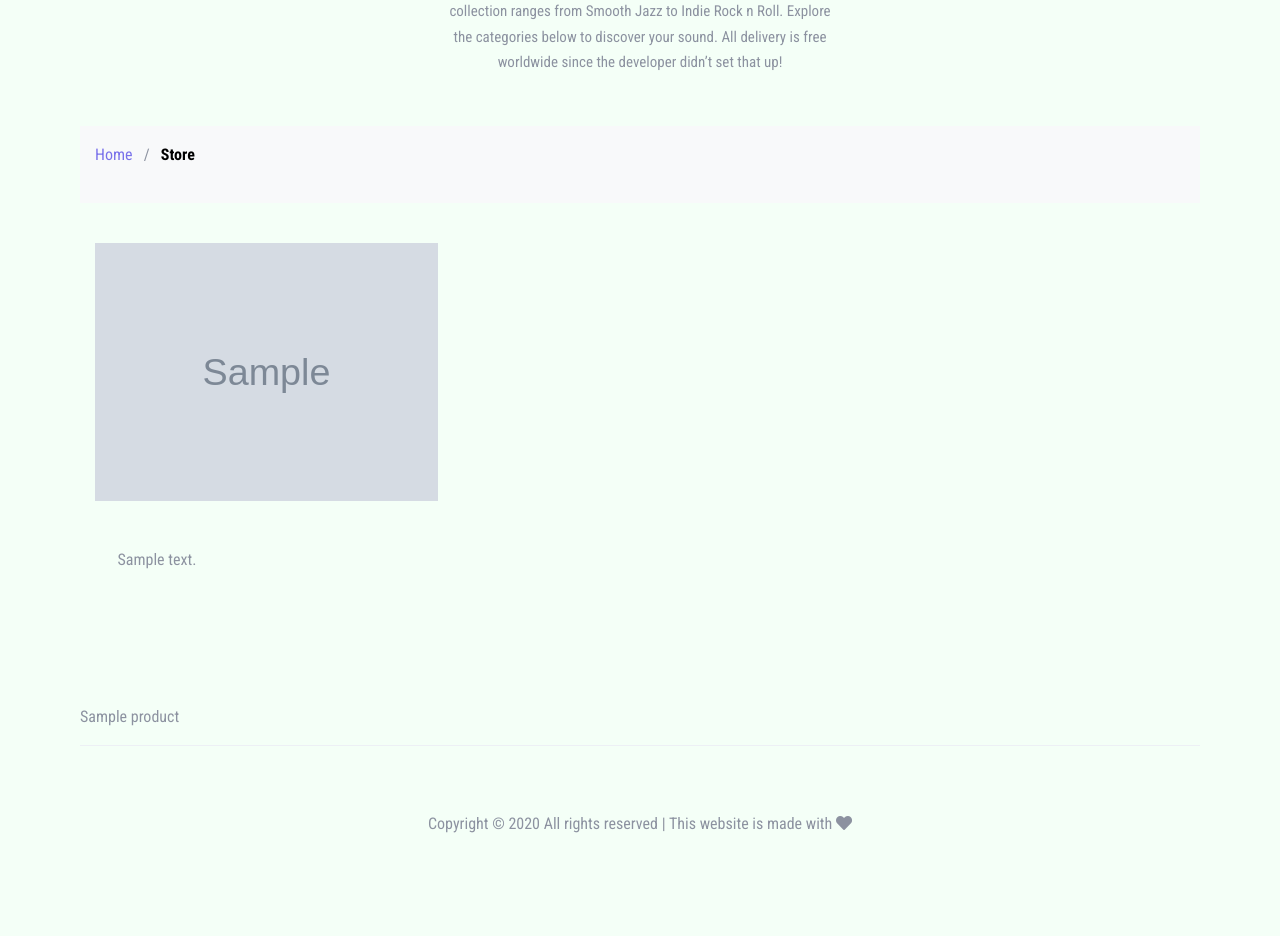
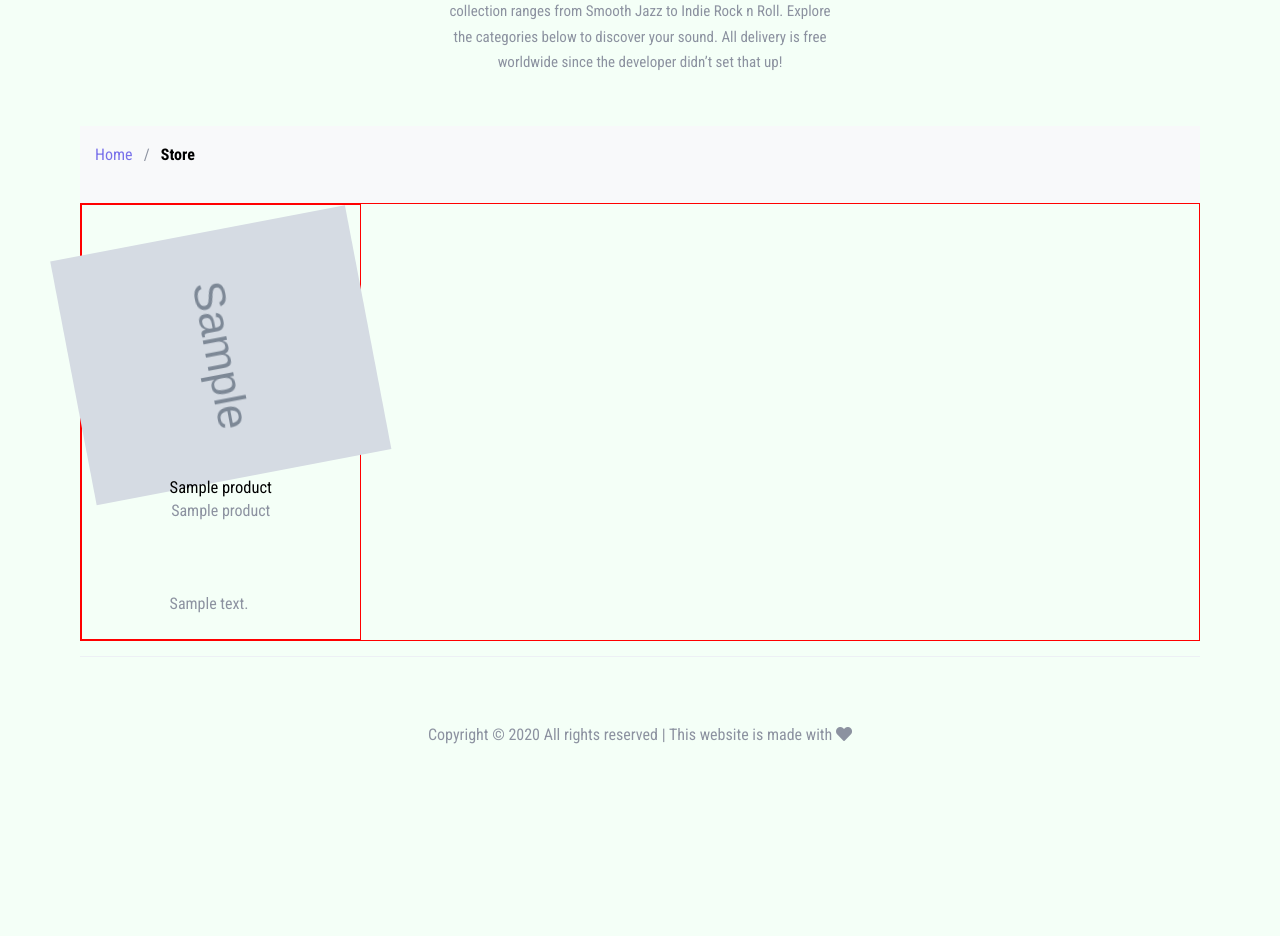
Before and after one commit to DelroyBrown28/VinylProject, a Django app: page /cart/ in a window 1280 px wide. Shown: the part 221-1157 px from the top of the page. After the commit the page ends 965 px from the top, so only its background shows below. Run offline with Django 3.2, Linux system fonts and the light colour scheme; tables that the repository leaves empty hold one stand-in row (values such as "Sample post"); grey boxes marked "Sample" are stand-in pictures; some libraries are stand-ins or nearby versions.

Commit message:
added styles to product list view

```diff
--- a/static/css/style.css
+++ b/static/css/style.css
@@ -96,6 +96,52 @@ a:hover {
   font-size: 1.8rem;
   font-weight: 300;
   color: #000 !important;
+}
+
+.product-wrap {
+  display: flex;
+  align-items: center;
+  justify-content: center;
+  flex-flow: column;
+
+  border: 1px solid red;
+}
+
+.artists-name {
+  text-align: center;
+  font-size: 1.1rem;
+  color: #000;
+
+  margin: 0;
+  transform: translateY(-65px);
+}
+
+.album-name {
+  margin: 0;
+  transform: translateY(-65px);
+  text-align: center;
+}
+
+.all-product-wrap {
+  margin: 0;
+}
+
+.product-image {
+  height: 300px;
+  animation-name: spin;
+  animation-duration: 30s;
+  animation-iteration-count: infinite;
+  animation-timing-function: linear;
+}
+
+@keyframes spin {
+  from {
+    transform: rotate(0deg);
+  }
+
+  to {
+    transform: rotate(360deg);
+  }
 }
 
 
--- a/templates/base.html
+++ b/templates/base.html
@@ -30,6 +30,7 @@
     <link href="https://fonts.googleapis.com/css2?family=Roboto+Condensed:wght@300;400;700&display=swap"
         rel="stylesheet">
     <link rel="stylesheet" href="https://cdnjs.cloudflare.com/ajax/libs/materialize/1.0.0/css/materialize.min.css">
+    <link href="https://fonts.googleapis.com/icon?family=Material+Icons" rel="stylesheet">
     <link rel="stylesheet" href="{% static 'fonts/icomoon/style.css' %}">
     <link rel="stylesheet" href="{% static 'css/bootstrap.min.css' %}">
     <link rel="stylesheet" href="{% static 'css/magnific-popup.css' %}">
--- a/templates/cart/product_list.html
+++ b/templates/cart/product_list.html
@@ -16,31 +16,24 @@
 </div>
 
 
-<div class="site-section">
-    <div class="container">
-        <div class="row mb-5">
+<div class="row mb-3 all-product-wrap" style="border: 1px solid red;">
     {% for product in object_list  %}
-            <div class="col-lg-4 col-md-5 mb-4" data-aos="fade-up">
+    <div class="col-lg-3 col-md-5 product-wrap" data-aos="fade-up">
 
         <figure class="block-4-image">
-                    <a><img src="{{ product.image.url }}" alt="Album image" class="img-fluid"></a>
+            <a><img src="{{ product.image.url }}" alt="Album image" class="img-fluid product-image"></a>
         </figure>
         <div class="block-4-text p-4">
             <a>
-                        <h3>{{ Product.artist_name }}</h3>
+                <h3 class="artists-name">{{ product.artist_name }}</h3>
             </a>
+            <p class="album-name">{{ product.album_title }}</p>
             <p class="mb-0">{{ product.description }}</p>
         </div>
     </div>
     {% endfor %}
+</div>
 
 
-        </div>
-    </div>
-</div>
-
-{% for product in object_list  %}
-<p>{{ product.artist_name }}</p>
-{% endfor %}
 
 {% endblock content %}
```
Also changed, not shown: media/product_images/aawilliams_songsfromisolation.jpg (added), media/product_images/jarviscocker_clackvinyllp_AGxxTb3.jpg (added), media/product_images/jarviscocker_clackvinyllp_IoR28GI.jpg (added), media/product_images/jarviscocker_clackvinyllp_ONRsXIN.jpg (added), media/product_images/jarviscocker_clackvinyllp_xzJfL6O.jpg (added), media/product_images/rhye_home.jpg (added), media/product_images/rhye_home_qgbIbTn.jpg (added). Lines whose indentation alone changed are shown as unchanged.
